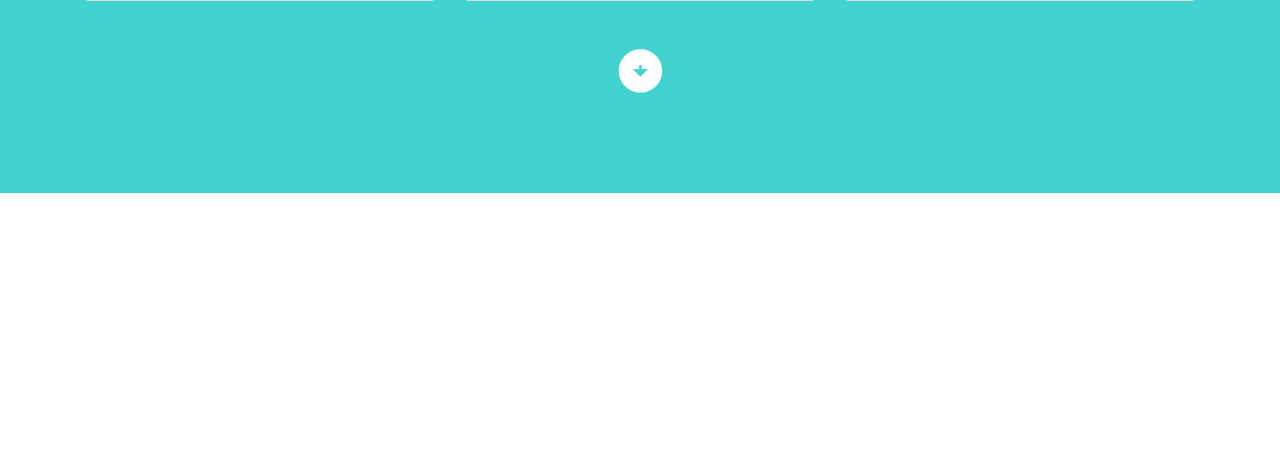
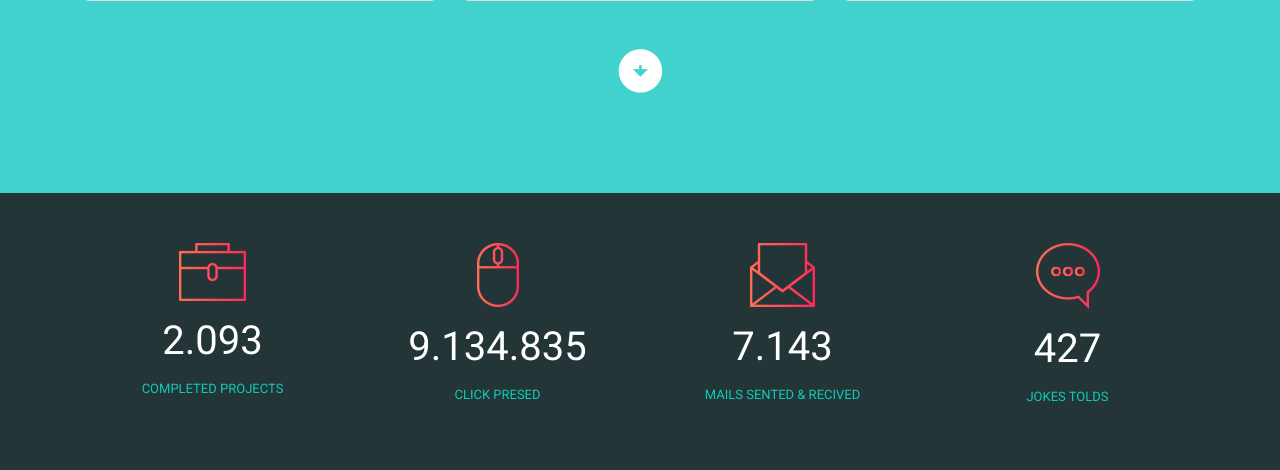
Before and after one commit to jeffersonrucu/Zoom, a web app: file index.html in a window 1280 px wide. Shown: the part 4376-4846 px from the top of the page. Before the commit the page ends 4569 px from the top, so only its background shows below. Run offline with its HTML, style and script files only (its server is not run), Linux system fonts and the light colour scheme.

Commit message:
Cria sessão status

```diff
--- a/css/main.css
+++ b/css/main.css
@@ -10,6 +10,10 @@
 
 .background-red{
     background: linear-gradient(180deg, #FF6C54 0%, #FF2B59 100%);
+}
+
+.background-grey{
+    background: #233537;
 }
 
 /******** Margin **********/
@@ -26,6 +30,9 @@
     margin-top: ;
 }
 
+.margin-status{
+    padding: 50px 0px;
+}
 /******** title **********/
 
 .title-primary{
@@ -64,6 +71,13 @@
 
 }
 
+.title-status{
+    font-family: Roboto;
+    font-weight: 300;
+    font-size: 20px;
+    color: #FFFFFF;
+}
+
 /******** text **********/
 
 .text-sub{
@@ -97,6 +111,20 @@
     font-family: Roboto;
     font-size: 20px;
     color: #FFFFFF;
+}
+
+.text-blue{
+    font-family: Roboto;
+    font-size: 13px;
+    line-height: 15px;
+    color: #10CAB7;
+}
+
+.text-blue-sm{
+    font-family: Roboto;
+    font-size: 10px;
+    line-height: 15px;
+    color: #10CAB7;
 }
 
 /******** buttons **********/
--- a/index.html
+++ b/index.html
@@ -301,8 +301,8 @@
                         </div>
                     </div>
 
+                    <!--Dispĺay md-->
                     <div class="d-lg-none">
-
                         <div class="card-deck text-center">
                             <div class="card">
                                 <img class="" src="img/FUndo_azul.png" alt="">
@@ -420,6 +420,73 @@
             </div>
         </section>
 
+        <section class="background-grey">
+            <div class="container">
+                <div class="margin-status d-none d-md-block">
+                    <div class="row">
+                        <div class="col-3 text-center ">
+                            <img src="img/Icon_caixa.png">
+                            <h4 class="title-secondary mt-3">2.093</h4>
+                            <p class="text-blue mt-3">COMPLETED PROJECTS</p>
+                        </div>
+
+                        <div class="col-3 text-center">
+                            <img src="img/Icon_mouse.png">
+                            <h4 class="title-secondary mt-3">9.134.835 </h4>
+                            <p class="text-blue mt-3">CLICK PRESED</p>
+                        </div>
+
+                        <div class="col-3 text-center">
+                            <img src="img/Icon_carta.png">
+                            <h4 class="title-secondary mt-3">7.143</h4>
+                            <p class="text-blue mt-3">MAILS SENTED & RECIVED</p>
+                        </div>
+
+                        <div class="col-3 text-center">
+                            <img src="img/Icon_chat.png">
+                            <h4 class="title-secondary mt-3">427</h4>
+                            <p class="text-blue mt-3">JOKES TOLDS</p>
+                        </div>
+                    </div>
+                </div>
+
+                <!--Dispĺay sm-->
+                <div class="margin-status d-md-none">
+                    <div class="row">
+                        <div class="col-6 text-center ">
+                            <img src="img/Icon_caixa.png">
+                            <h4 class="title-status mt-4">2.093</h4>
+                            <p class="text-blue-sm mt-3">COMPLETED PROJECTS</p>
+                        </div>
+
+                        <div class="col-6 text-center">
+                            <img src="img/Icon_mouse.png">
+                            <h4 class="title-status mt-3">9.134.835 </h4>
+                            <p class="text-blue-sm mt-3">CLICK PRESED</p>
+                        </div>
+                    </div>
+                </div>
+
+                <div class="d-md-none">
+                    <div class="row">
+                        <div class="col-6 text-center">
+                            <img src="img/Icon_carta.png">
+                            <h4 class="title-status mt-3">7.143</h4>
+                            <p class="text-blue-sm mt-4">MAILS SENTED & RECIVED</p>
+                        </div>
+
+                        <div class="col-6 text-center">
+                            <img src="img/Icon_chat.png">
+                            <h4 class="title-status mt-3">427</h4>
+                            <p class="text-blue-sm mt-4">JOKES TOLDS</p>
+                        </div>
+                    </div>
+                </div>
+
+
+            </div>
+        </section>
+
 
 
 
```
